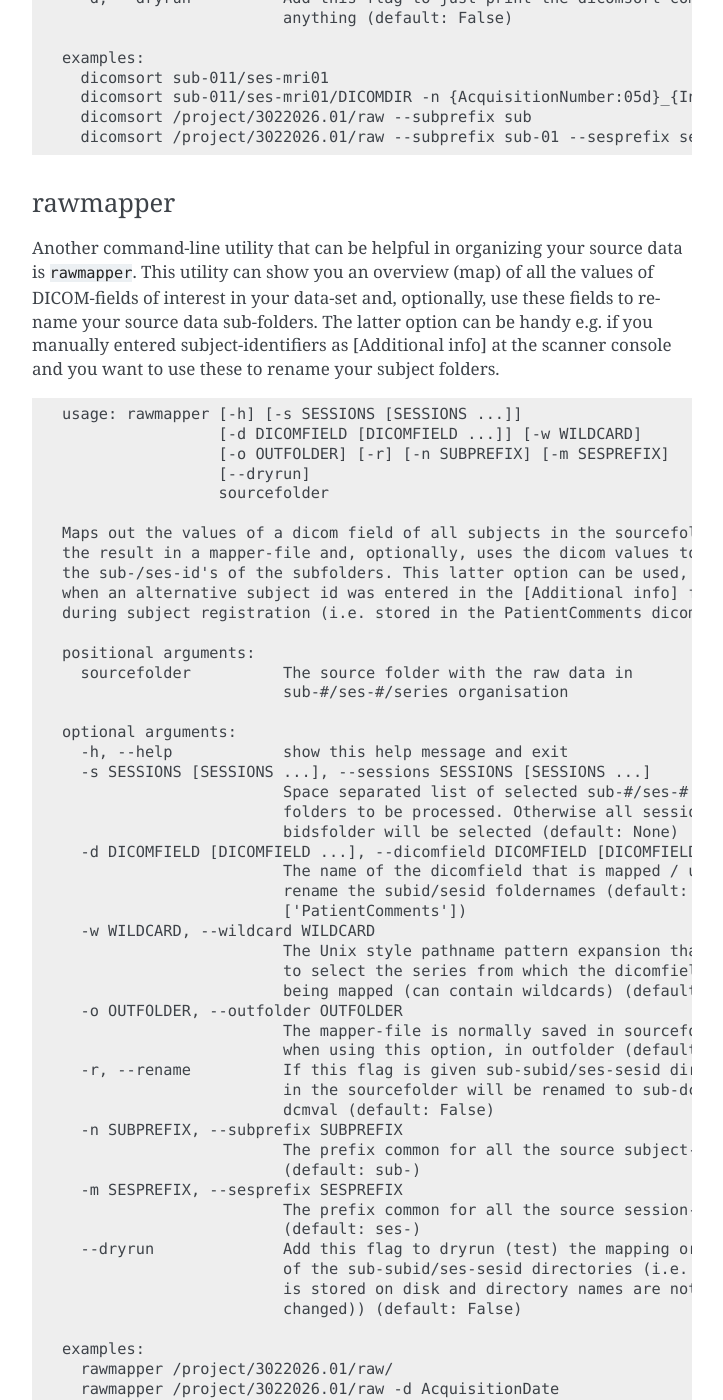
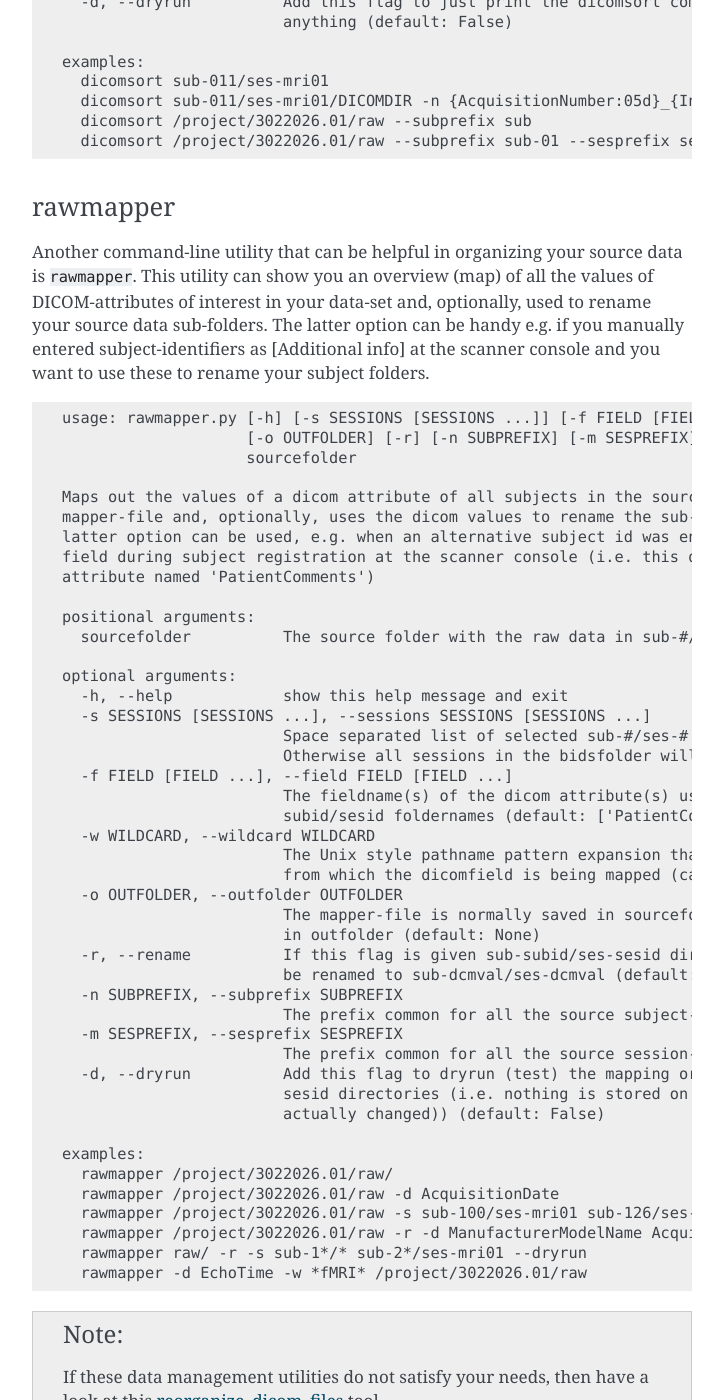
Before and after one commit to Donders-Institute/bidscoin, a Sphinx documentation site: the page built from docs/preparation.rst, in a window 1280 px wide and 1400 px high, scrolled down 4177 px. Shown: the whole window, without its empty margins (388-1111 px from the left). Built offline with Sphinx 7.4.7, drawn with Linux system fonts in a browser that asks for light colours; some of the changed text lies outside the part shown.

```diff
--- a/bidscoin/version.txt
+++ b/bidscoin/version.txt
@@ -1 +1 @@
-3.7.0-dev
+3.7.0
--- a/docs/installation.rst
+++ b/docs/installation.rst
@@ -15,9 +15,9 @@ To install BIDScoin on your system run one of the following commands in your com
 
    $ pip install bidscoin                           # Use this when you want to convert conventional MR imaging data with the dcm2niix2bids plugin
    $ pip install bidscoin[spec2nii2bids]            # Use this when you want to convert MR spectroscopy data with the spec2nii2bids plugin
-   $ pip install bidscoin[phys2bidscoin]            # Use this when you want to convert physiological data with the phys2bidscoin plugin
+   $ pip install bidscoin[phys2bidscoin]            # Use this when you want to convert physiological data with the phys2bidscoin plugin -- EXPERIMENTAL!
    $ pip install bidscoin[deface]                   # Use this when you want to deface anatomical MRI scans. NB: Requires FSL to be installed on your system
-   $ pip install bidscoin[deface,phys2bidscoin]     # Use this to install two extra packages of interest
+   $ pip install bidscoin[deface,spec2nii2bids]     # Use this to install two extra packages of interest
    $ pip install bidscoin[all]                      # Use this to install all extra packages
 
 These install commands can be run independently and will give you the latest stable release of BIDScoin and its `plugins <options.html#dcm2niix2bids-plugin>`__. Alternatively, if you need to use the very latest (development / unstable) version of the software, you can also install BIDScoin directly from the github source code repository:
@@ -77,7 +77,7 @@ The current image includes:
 
 * Debian stable,
 * the latest version of `dcm2niix <https://www.nitrc.org/plugins/mwiki/index.php/dcm2nii:MainPage>`__,
-* the latest stable release of BIDScoin.
+* the latest stable release of BIDScoin and its spec2nii2bids and phys2bidscoin plugins.
 
 Dependencies:
 
--- a/docs/preparation.rst
+++ b/docs/preparation.rst
@@ -39,7 +39,7 @@ BIDScoin requires that the source data repository is organized according to a ``
     |       [..]
     [..]
 
-2. **A 'DICOMDIR' organization**. The data folder contains a DICOMDIR file and multiple subfolders. A DICOMDIR is dictionary-file that indicates the various places where the DICOM files are stored. DICOMDIRs are often used in clinical settings and may look like::
+2. **A 'DICOMDIR' organization**. The data folder contains a DICOMDIR file and multiple subfolders (NB: single DICOMDIR files containing multiple subjects or sessions are not supported). A DICOMDIR is dictionary-file that indicates the various places where the DICOM files are stored. DICOMDIRs are often used in clinical settings and may look like::
 
     sourcedata
     |-- sub-001
@@ -123,8 +123,7 @@ The ``dicomsort`` command-line tool is a utility to move your flat- or DICOMDIR-
 
 ::
 
-    usage: dicomsort.py [-h] [-i SUBPREFIX] [-j SESPREFIX] [-f FOLDERSCHEME] [-n NAMESCHEME] [-p PATTERN]
-                        [-d]
+    usage: dicomsort.py [-h] [-i SUBPREFIX] [-j SESPREFIX] [-f FOLDERSCHEME] [-n NAMESCHEME] [-p PATTERN] [-d]
                         dicomsource
 
     Sorts and / or renames DICOM files into local subfolders, e.g. with 3-digit SeriesNumber-SeriesDescription
@@ -169,56 +168,46 @@ The ``dicomsort`` command-line tool is a utility to move your flat- or DICOMDIR-
 rawmapper
 ^^^^^^^^^
 
-Another command-line utility that can be helpful in organizing your source data is ``rawmapper``. This utility can show you an overview (map) of all the values of DICOM-fields of interest in your data-set and, optionally, use these fields to rename your source data sub-folders. The latter option can be handy e.g. if you manually entered subject-identifiers as [Additional info] at the scanner console and you want to use these to rename your subject folders.
+Another command-line utility that can be helpful in organizing your source data is ``rawmapper``. This utility can show you an overview (map) of all the values of DICOM-attributes of interest in your data-set and, optionally, used to rename your source data sub-folders. The latter option can be handy e.g. if you manually entered subject-identifiers as [Additional info] at the scanner console and you want to use these to rename your subject folders.
 
 ::
 
-    usage: rawmapper [-h] [-s SESSIONS [SESSIONS ...]]
-                     [-d DICOMFIELD [DICOMFIELD ...]] [-w WILDCARD]
-                     [-o OUTFOLDER] [-r] [-n SUBPREFIX] [-m SESPREFIX]
-                     [--dryrun]
-                     sourcefolder
+    usage: rawmapper.py [-h] [-s SESSIONS [SESSIONS ...]] [-f FIELD [FIELD ...]] [-w WILDCARD]
+                        [-o OUTFOLDER] [-r] [-n SUBPREFIX] [-m SESPREFIX] [-d]
+                        sourcefolder
 
-    Maps out the values of a dicom field of all subjects in the sourcefolder, saves
-    the result in a mapper-file and, optionally, uses the dicom values to rename
-    the sub-/ses-id's of the subfolders. This latter option can be used, e.g.
-    when an alternative subject id was entered in the [Additional info] field
-    during subject registration (i.e. stored in the PatientComments dicom field)
+    Maps out the values of a dicom attribute of all subjects in the sourcefolder, saves the result in a
+    mapper-file and, optionally, uses the dicom values to rename the sub-/ses-id's of the subfolders. This
+    latter option can be used, e.g. when an alternative subject id was entered in the [Additional info]
+    field during subject registration at the scanner console (i.e. this data is stored in the dicom
+    attribute named 'PatientComments')
 
     positional arguments:
-      sourcefolder          The source folder with the raw data in
-                            sub-#/ses-#/series organisation
+      sourcefolder          The source folder with the raw data in sub-#/ses-#/series organisation
 
     optional arguments:
       -h, --help            show this help message and exit
       -s SESSIONS [SESSIONS ...], --sessions SESSIONS [SESSIONS ...]
-                            Space separated list of selected sub-#/ses-# names /
-                            folders to be processed. Otherwise all sessions in the
-                            bidsfolder will be selected (default: None)
-      -d DICOMFIELD [DICOMFIELD ...], --dicomfield DICOMFIELD [DICOMFIELD ...]
-                            The name of the dicomfield that is mapped / used to
-                            rename the subid/sesid foldernames (default:
-                            ['PatientComments'])
+                            Space separated list of selected sub-#/ses-# names / folders to be processed.
+                            Otherwise all sessions in the bidsfolder will be selected (default: None)
+      -f FIELD [FIELD ...], --field FIELD [FIELD ...]
+                            The fieldname(s) of the dicom attribute(s) used to rename or map the
+                            subid/sesid foldernames (default: ['PatientComments'])
       -w WILDCARD, --wildcard WILDCARD
-                            The Unix style pathname pattern expansion that is used
-                            to select the series from which the dicomfield is
-                            being mapped (can contain wildcards) (default: *)
+                            The Unix style pathname pattern expansion that is used to select the series
+                            from which the dicomfield is being mapped (can contain wildcards) (default: *)
       -o OUTFOLDER, --outfolder OUTFOLDER
-                            The mapper-file is normally saved in sourcefolder or,
-                            when using this option, in outfolder (default: None)
-      -r, --rename          If this flag is given sub-subid/ses-sesid directories
-                            in the sourcefolder will be renamed to sub-dcmval/ses-
-                            dcmval (default: False)
+                            The mapper-file is normally saved in sourcefolder or, when using this option,
+                            in outfolder (default: None)
+      -r, --rename          If this flag is given sub-subid/ses-sesid directories in the sourcefolder will
+                            be renamed to sub-dcmval/ses-dcmval (default: False)
       -n SUBPREFIX, --subprefix SUBPREFIX
-                            The prefix common for all the source subject-folders
-                            (default: sub-)
+                            The prefix common for all the source subject-folders (default: sub-)
       -m SESPREFIX, --sesprefix SESPREFIX
-                            The prefix common for all the source session-folders
-                            (default: ses-)
-      --dryrun              Add this flag to dryrun (test) the mapping or renaming
-                            of the sub-subid/ses-sesid directories (i.e. nothing
-                            is stored on disk and directory names are not actually
-                            changed)) (default: False)
+                            The prefix common for all the source session-folders (default: ses-)
+      -d, --dryrun          Add this flag to dryrun (test) the mapping or renaming of the sub-subid/ses-
+                            sesid directories (i.e. nothing is stored on disk and directory names are not
+                            actually changed)) (default: False)
 
     examples:
       rawmapper /project/3022026.01/raw/
--- a/setup.py
+++ b/setup.py
@@ -13,8 +13,9 @@ with (Path(__file__).parent/'README.rst').open('r') as fid:
 with (Path(__file__).parent/'requirements.txt').open('r') as fid:
     requirements = fid.read().splitlines()
 
-phys2bidscoin = ['bioread >=1.0.5', 'pymatreader>=0.0.24', 'duecredit', 'phys2bids>=2.0.0,<3.0.0']
-spec2nii2bids = ['spec2nii2bids']
+phys2bidscoin = ['bioread>=1.0.5', 'pymatreader>=0.0.24', 'duecredit', 'phys2bids>=2.0.0,<3.0.0']
+spec2nii2bids = ['spec2nii']
+pet2bids      = ['pet2bids']
 deface        = ['pydeface', 'drmaa']
 all_extras    = phys2bidscoin + spec2nii2bids + deface
 
@@ -28,6 +29,7 @@ setup(name                           = 'bidscoin',          # Required
       extras_require                 = {'all':           all_extras,
                                         'phys2bidscoin': phys2bidscoin,
                                         'spec2nii2bids': spec2nii2bids,
+                                        'pet2bids':      pet2bids,
                                         'deface':        deface},
       package_data                   = {'': ['*version.txt', '*.yaml', 'bidscoin_logo.png', 'bidscoin.ico', 'rightarrow.png']},
       entry_points                   = {'console_scripts': ['bidscoin         = bidscoin.bidscoin:main',
```
Also changed, not shown: README.rst (+5 -2 lines), docs/CHANGELOG.md (+5 -2 lines), 1 other file.
